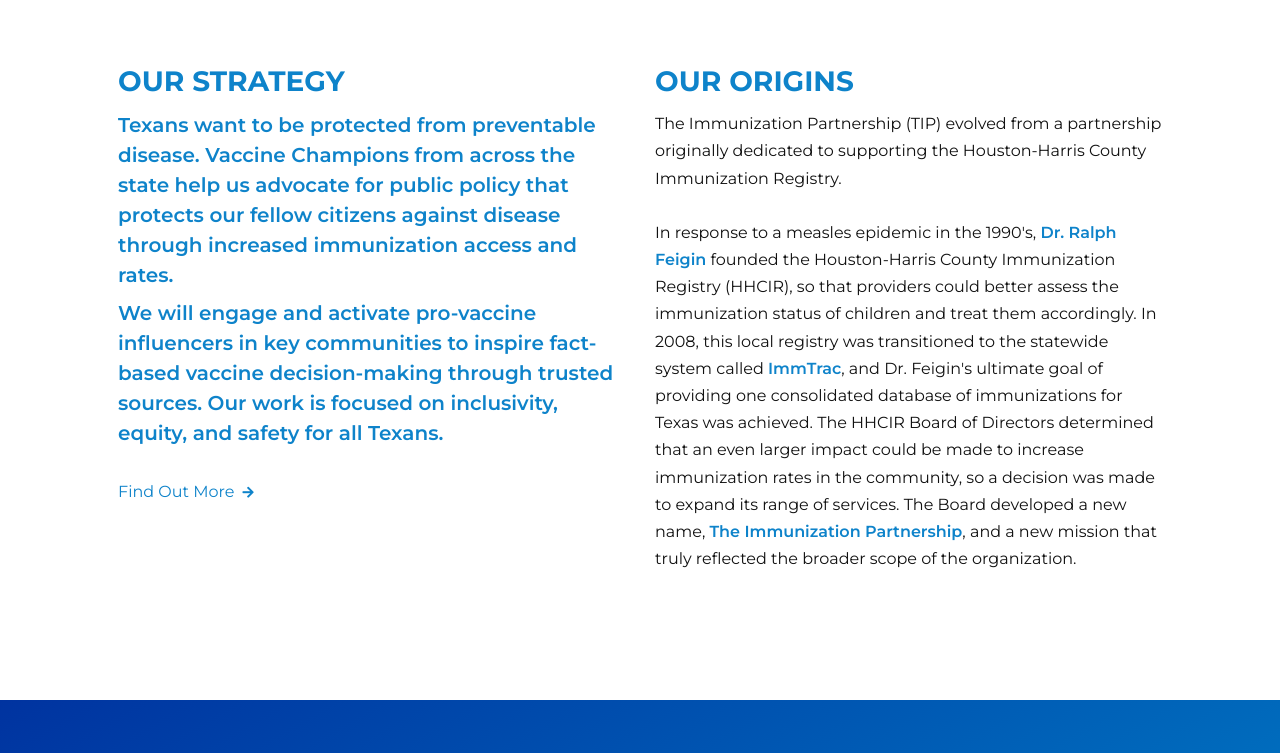
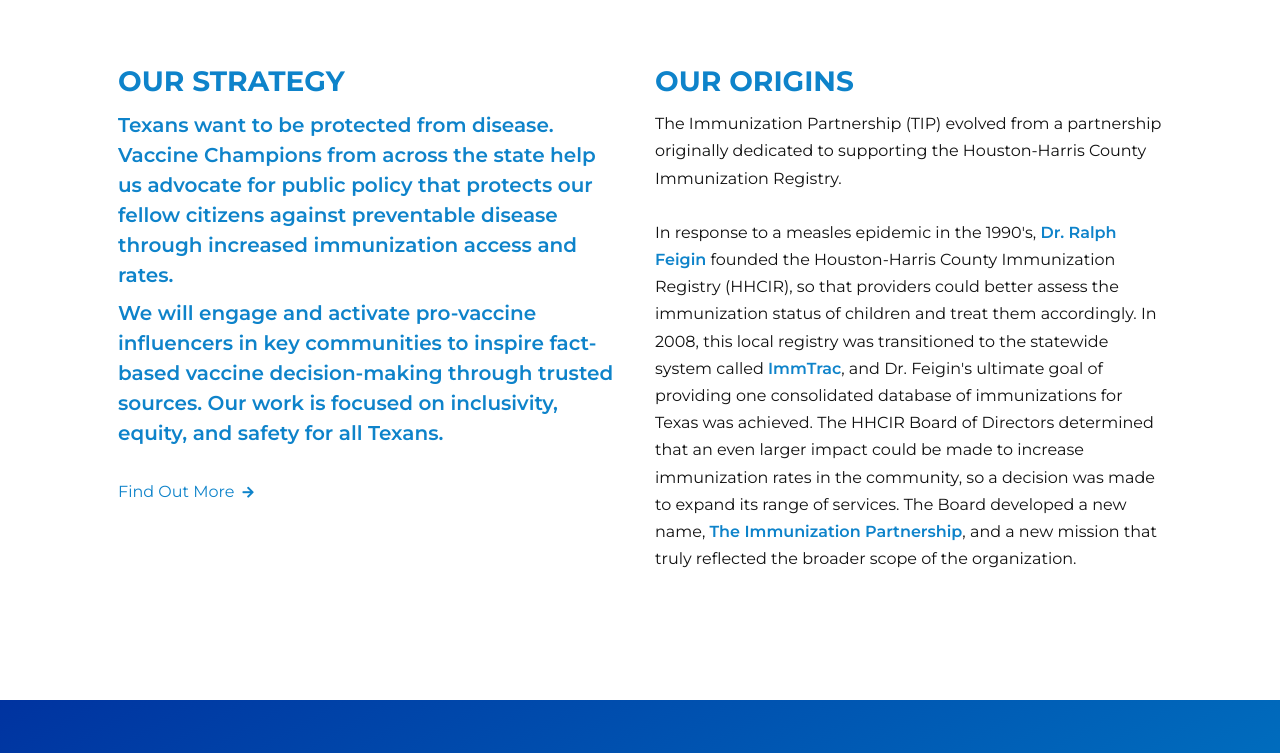
Before and after one commit to aitshuber/immunizecc, a Jekyll site: the page built from who.html, in a window 1280 px wide and 900 px high, scrolled down 1498 px, cut to the strip 147-900 px from the top of the window. Built offline with Jekyll 4.4.1, drawn with Linux system fonts in a browser that asks for light colours; some web fonts are replaced; a script that is not in the unit is left out; comment, search, counter and statistics services are not loaded.

Commit message:
Updated 'who.html' via CloudCannon

```diff
--- a/who.html
+++ b/who.html
@@ -232,7 +232,7 @@
 
 	 <article class="h-100 editable">
 	   <div>
-	     <h5 class="font-weight-semi-bold immunizetitle text-primary"><strong>Texans want to be protected from preventable disease. Vaccine Champions from across the state help us advocate for public policy that protects our fellow citizens against disease through increased immunization access and rates.</strong></h5>
+	     <h5 class="font-weight-semi-bold immunizetitle text-primary"><strong>Texans want to be protected from disease. Vaccine Champions from across the state help us advocate for public policy that protects our fellow citizens against preventable disease through increased immunization access and rates.</strong></h5>
 	     <h5 class="font-weight-semi-bold immunizetitle text-primary"><strong>We will engage and activate pro-vaccine influencers in key communities to inspire fact-based vaccine decision-making through trusted sources. Our work is focused on inclusivity, equity, and safety for all Texans.&nbsp;</strong></h5>
 	   </div>
 	   <div class="border-0 py-4"><a class="text-primary" href="#">Find Out More <small class="fas fa-arrow-right ml-1"></small> </a></div>
```
